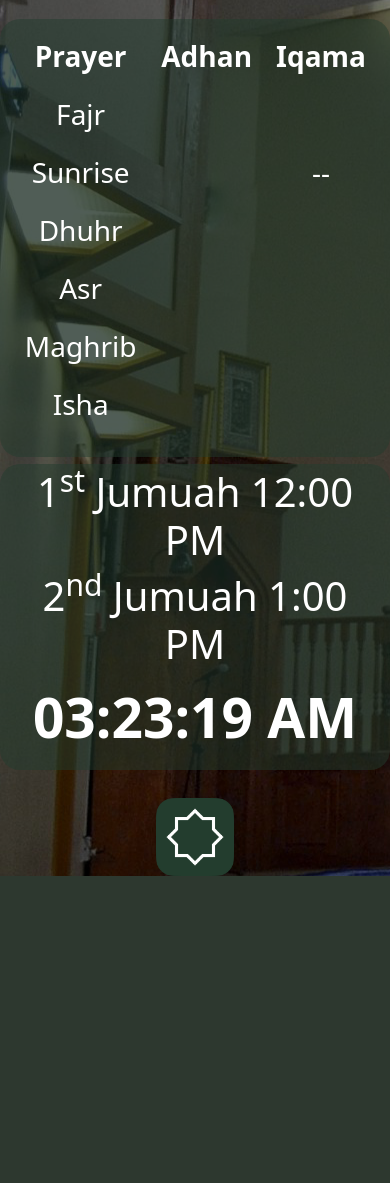
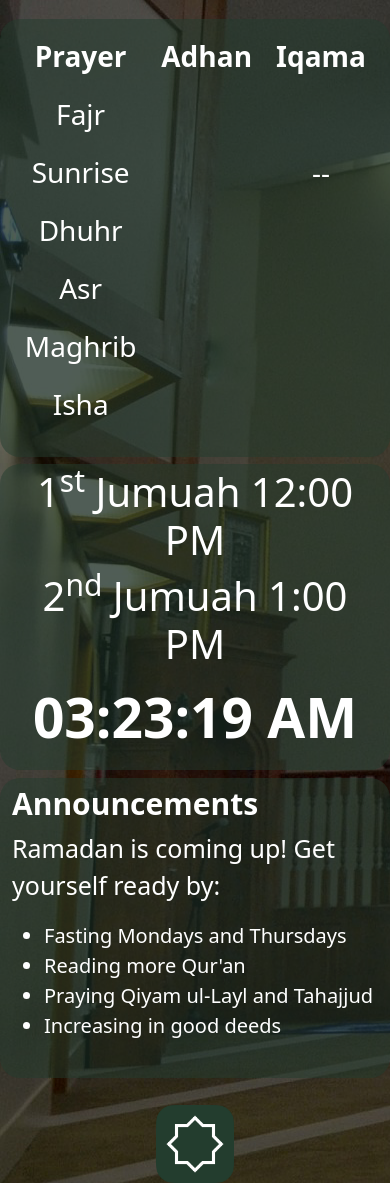
Before and after one commit to fizzlewiththesizzle/alsalamPrayerTimes, a Flask app: template templates/prayer.html in a window 390 px wide. Shown: the part 118-1301 px from the top of the page. Before the commit the page ends 994 px from the top, so only its background shows below. Run offline with Flask 2, Linux system fonts and the light colour scheme; the template is opened without the code that fills it, so the values that code supplies are empty.

Commit message:
added announcements, clickable icon

```diff
--- a/static/style.css
+++ b/static/style.css
@@ -23,7 +23,22 @@
   .navbar-brand{
 	font-size: 30px !important;
 }
-
+.h1{
+	color: white;
+	font-size: 40px !important;
+	font-weight: bold !important;
+}
+.announcements{
+	height: 300px;
+}
+.message{
+	color: white;
+	font-size: 30px;
+}
+ul{
+	color: white;
+	font-size: 22px;
+}
 body {
 	background: url(IMG_2560-scaled-dark.jpg) no-repeat left center fixed;
 	background-color: #233d2e;
@@ -65,4 +80,13 @@ tr {
 	#clock {
 		font-size: 55px !important;
 	}
+	.message{
+		font-size: 25px;
+	}
+	ul{
+		font-size: 20px;
+	}
+	.h1{
+		font-size: 30px !important;
+	}
 }
--- a/templates/prayer.html
+++ b/templates/prayer.html
@@ -80,8 +80,23 @@
         </figure>
     </div>
 
-    <img src="/static/favicon.png" alt="meow" style="padding-top: 5%; width: 20%;" class="center-image">
+    <div class="container announcements" style="padding-top: 2%; padding-bottom: 2%; margin-top: 1%; margin-bottom: 2%;">
+      <h1 class="h1">Announcements</h1>
+      <blockquote class="blockquote">
+        <p class="message">Ramadan is coming up! Get yourself ready by: </p>
+        <ul>
+          <li>Fasting Mondays and Thursdays</li>
+          <li>Reading more Qur'an</li>
+          <li>Praying Qiyam ul-Layl and Tahajjud</li>
+          <li>Increasing in good deeds</li>
+        </ul>
+      </blockquote>
 
+  </div>
+
+    <a href="https://centres.macnet.ca/alsalamcentre/">
+      <img src="/static/favicon.png" alt="meow" style="padding-top: 5%; width: 20%;" class="center-image">
+    </a>
 
     <script>
       function clock() {
```
